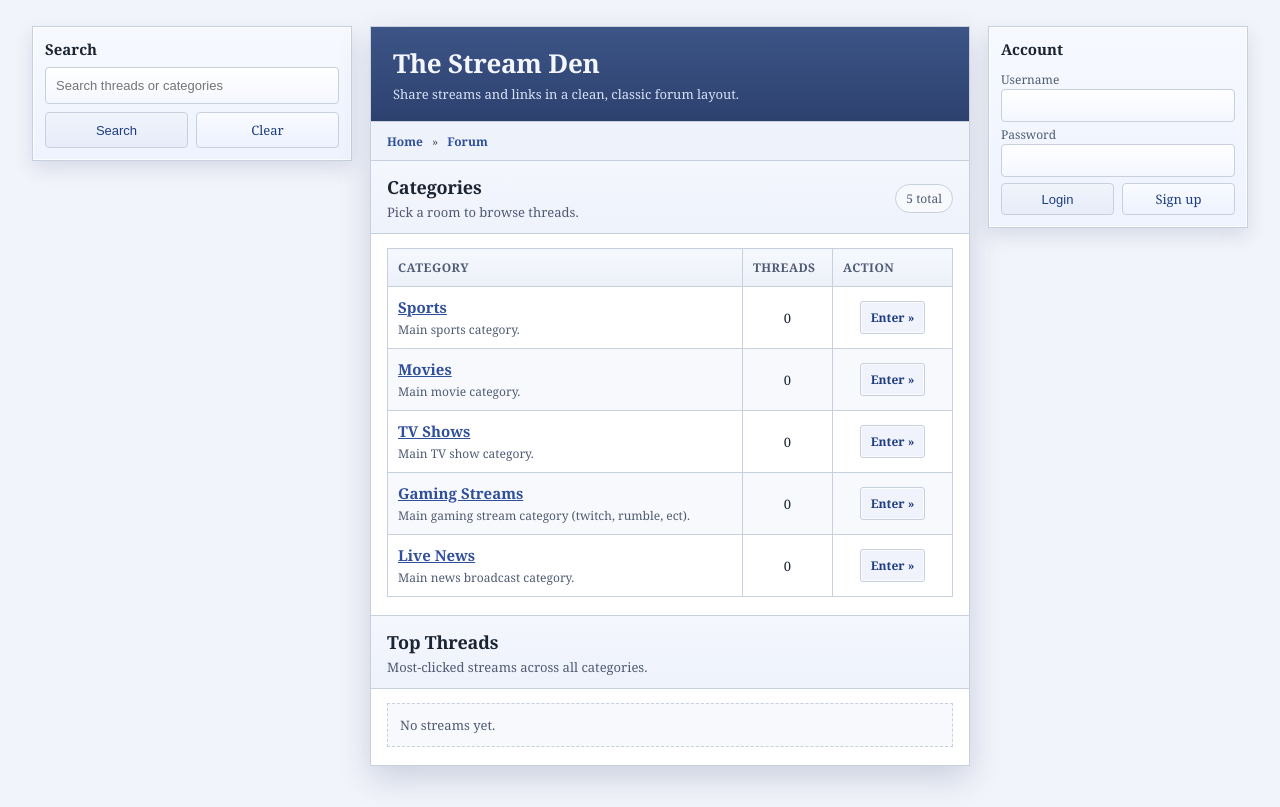
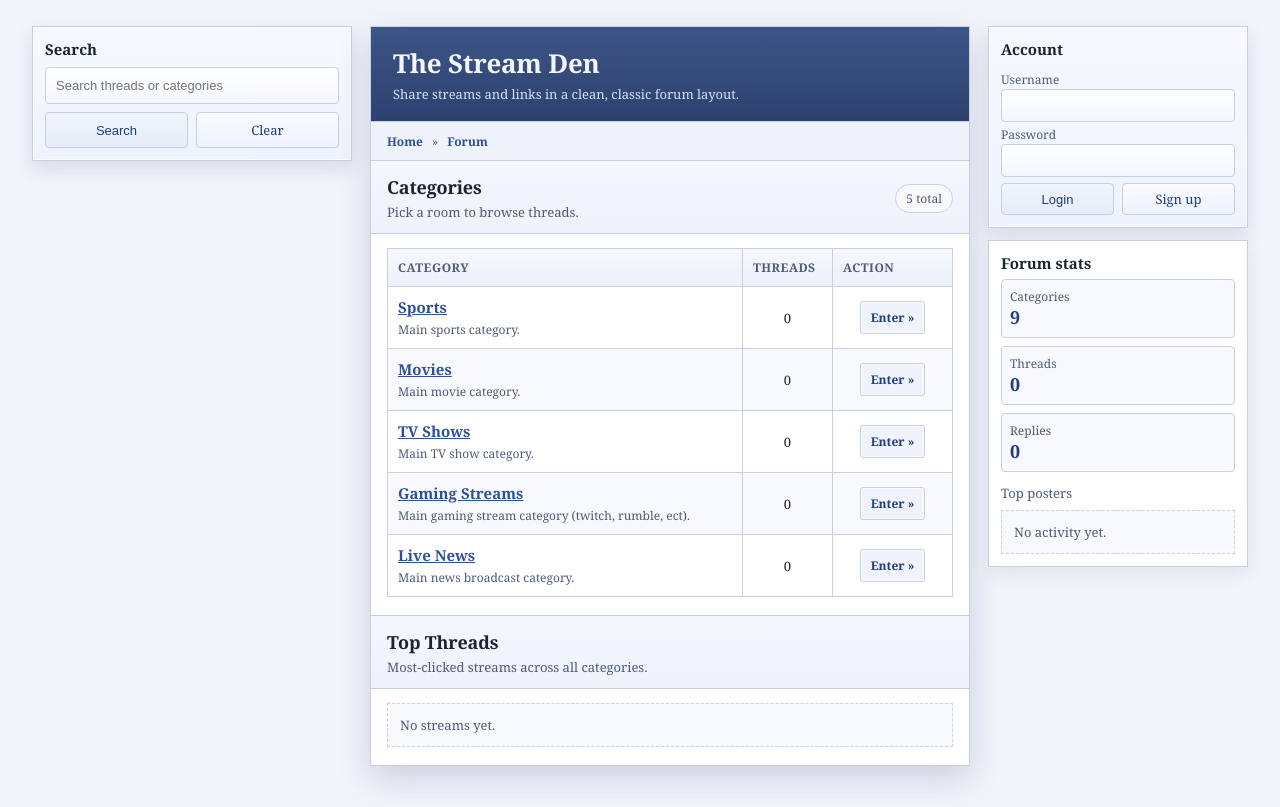
Before and after one commit to masterdonut12345/thestreamden, a Flask app: page /forum in a window 1280 px wide. Shown: the top 807 px of the page. Run offline with Flask 3, Linux system fonts and the light colour scheme.

Commit message:
Nest account and stats panels in right rail

```diff
--- a/app.py
+++ b/app.py
@@ -321,6 +321,82 @@ def build_thread_counts(include_descendants: bool = False) -> dict[int, int]:
         total(cid)
 
     return memo
+
+
+def build_forum_stats(limit: int = 5) -> dict:
+    """Compute aggregate forum counts and a simple contributor leaderboard."""
+    categories_total = len(CATEGORY_DATA.get("categories", []))
+    threads_total = len(THREAD_DATA.get("threads", []))
+    posts_total = len(POSTS_DATA.get("posts", []))
+
+    user_totals: dict[str, dict] = {}
+
+    def ensure_user(username: str) -> dict:
+        name = username or "Anonymous"
+        if name not in user_totals:
+            user_totals[name] = {
+                "threads": 0,
+                "posts": 0,
+                "latest_post": None,
+                "latest_post_dt": datetime.min.replace(tzinfo=timezone.utc),
+                "latest_thread": None,
+                "latest_thread_dt": datetime.min.replace(tzinfo=timezone.utc),
+            }
+        return user_totals[name]
+
+    def parse_dt(val: str) -> datetime:
+        try:
+            dt = datetime.fromisoformat(val)
+            if dt.tzinfo is None:
+                dt = dt.replace(tzinfo=timezone.utc)
+            return dt
+        except Exception:
+            return datetime.min.replace(tzinfo=timezone.utc)
+
+    for t in THREAD_DATA.get("threads", []):
+        info = ensure_user(t.get("user"))
+        info["threads"] += 1
+        dt = parse_dt(t.get("created_at", ""))
+        if dt > info["latest_thread_dt"]:
+            info["latest_thread_dt"] = dt
+            info["latest_thread"] = t
+
+    for p in POSTS_DATA.get("posts", []):
+        info = ensure_user(p.get("user"))
+        info["posts"] += 1
+        dt = parse_dt(p.get("created_at", ""))
+        if dt > info["latest_post_dt"]:
+            info["latest_post_dt"] = dt
+            info["latest_post"] = p
+
+    leaderboard = []
+    for username, details in user_totals.items():
+        total = details["threads"] + details["posts"]
+        link = None
+        if details["latest_post"]:
+            lp = details["latest_post"]
+            link = f"/thread/{lp.get('thread_id')}#post-{lp.get('id')}"
+        elif details["latest_thread"]:
+            link = f"/thread/{details['latest_thread'].get('id')}"
+        leaderboard.append({
+            "username": username,
+            "threads": details["threads"],
+            "posts": details["posts"],
+            "total": total,
+            "link": link,
+        })
+
+    leaderboard = sorted(
+        leaderboard,
+        key=lambda item: (-item["total"], -item["posts"], item["username"].lower()),
+    )[:limit]
+
+    return {
+        "categories": categories_total,
+        "threads": threads_total,
+        "posts": posts_total,
+        "leaderboard": leaderboard,
+    }
 
 
 def build_category_path(cat: dict, cat_by_id: dict[int, dict]) -> str:
@@ -831,6 +907,7 @@ def render_forum_page(
     prefill_title = request.args.get("prefill_title", "")
     prefill_exp = request.args.get("prefill_exp", "")
     open_thread_form = request.args.get("open_thread_form", "") == "1"
+    forum_stats = build_forum_stats()
 
     return render_template(
         "index.html",
@@ -855,6 +932,7 @@ def render_forum_page(
         current_user=current_user,
         prefill_title=prefill_title,
         prefill_exp=prefill_exp,
+        forum_stats=forum_stats,
     )
 
 
--- a/templates/index.html
+++ b/templates/index.html
@@ -266,6 +266,24 @@
       .hint { font-size: 11px; color: var(--muted); margin-left: 6px; }
 
       .tip-line { font-size: 12px; margin-top: 6px; color: var(--muted); }
+
+      .stats-panel h3 { margin-bottom: 6px; font-size: 15px; }
+      .stat-badges { display: grid; grid-template-columns: repeat(auto-fit, minmax(130px, 1fr)); gap: 8px; margin-bottom: 12px; }
+      .stat-pill {
+        border: 1px solid var(--border);
+        background: var(--panel-soft);
+        padding: 8px;
+        border-radius: 4px;
+      }
+      .stat-label { font-size: 12px; color: var(--muted); }
+      .stat-value { font-weight: 800; font-size: 18px; color: var(--accent-strong); }
+
+      .leaderboard-list { list-style: none; padding: 0; margin: 0; display: flex; flex-direction: column; gap: 8px; }
+      .leader-item { padding: 8px; border: 1px solid var(--border); background: #fff; border-radius: 4px; }
+      .leader-name { font-weight: 700; font-size: 13px; color: var(--accent-strong); }
+      .leader-meta { margin-top: 4px; display: flex; flex-wrap: wrap; gap: 6px; align-items: center; font-size: 12px; }
+      .small-link { font-size: 12px; text-decoration: none; font-weight: 700; color: var(--accent-strong); }
+      .auth-stack { display: flex; flex-direction: column; gap: 12px; }
     </style>
 
     <script>
@@ -629,6 +647,7 @@
         </div>
       </div>
 
+        <div class="auth-stack">
           <div class="auth-panel panel search-panel">
             <h3>Account</h3>
             {% if current_user %}
@@ -651,6 +670,45 @@
               </form>
             {% endif %}
           </div>
+
+          <div class="auth-panel panel stats-panel">
+            <h3>Forum stats</h3>
+            <div class="stat-badges">
+              <div class="stat-pill">
+                <div class="stat-label">Categories</div>
+                <div class="stat-value">{{ forum_stats.categories }}</div>
+              </div>
+              <div class="stat-pill">
+                <div class="stat-label">Threads</div>
+                <div class="stat-value">{{ forum_stats.threads }}</div>
+              </div>
+              <div class="stat-pill">
+                <div class="stat-label">Replies</div>
+                <div class="stat-value">{{ forum_stats.posts }}</div>
+              </div>
+            </div>
+            <div class="board-subtext" style="margin:6px 0 8px 0;">Top posters</div>
+            {% if forum_stats.leaderboard|length == 0 %}
+              <div class="empty-row">No activity yet.</div>
+            {% else %}
+              <ul class="leaderboard-list">
+                {% for lb in forum_stats.leaderboard %}
+                  <li class="leader-item">
+                    <div class="leader-name">{{ lb.username }}</div>
+                    <div class="leader-meta">
+                      <span class="chip">Total {{ lb.total }}</span>
+                      <span class="chip">{{ lb.threads }} threads</span>
+                      <span class="chip">{{ lb.posts }} replies</span>
+                      {% if lb.link %}
+                        <a class="small-link" href="{{ lb.link }}">View posts »</a>
+                      {% endif %}
+                    </div>
+                  </li>
+                {% endfor %}
+              </ul>
+            {% endif %}
+          </div>
+        </div>
       </div>
   </body>
 </html>
```
Lines whose indentation alone changed are shown as unchanged.
